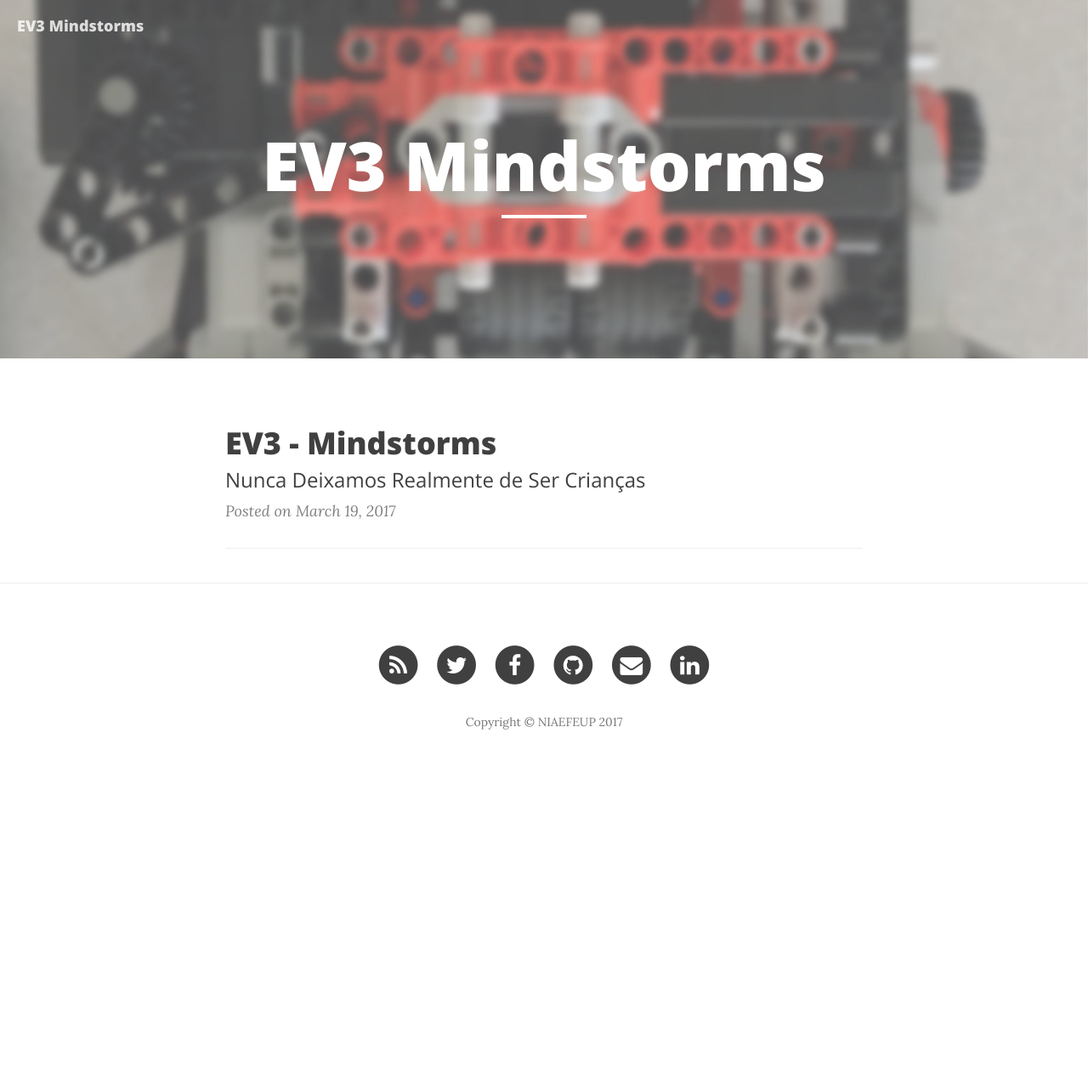
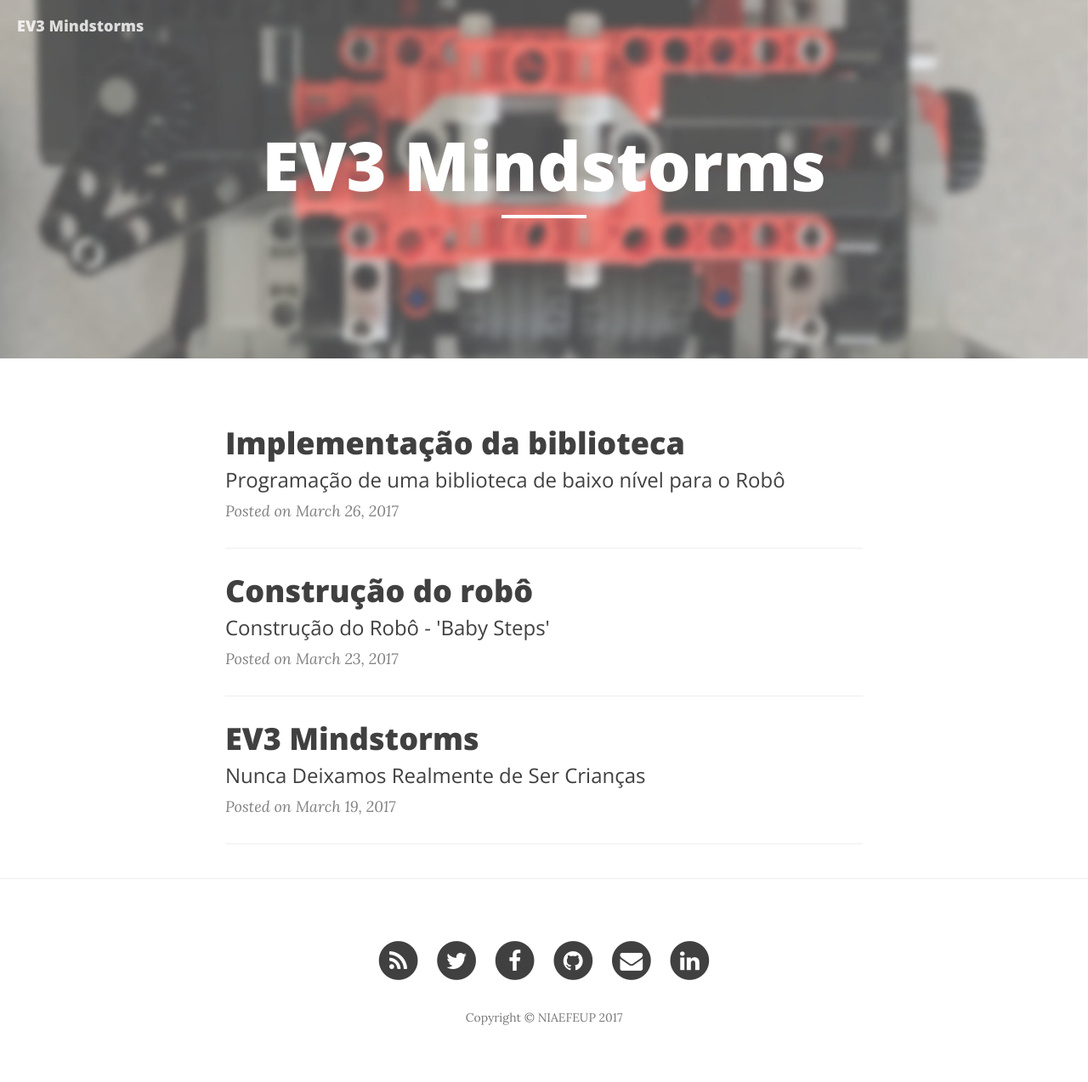
Before and after one commit to NIAEFEUP/ev3-mindstorms, a Jekyll site: the page built from index.html, in a window 1280 px wide. Shown: the whole page at 85% size. Built offline with Jekyll 4.4.1, drawn with Linux system fonts in a browser that asks for light colours; nearby versions of some CDN libraries; the list of posts is cut into pages by our own code; before the commit the page ends 926 px from its top, so only the background shows below that.

Commit message:
added posts and deleted some files

```diff
--- a/_posts/2017-03-19-intro.markdown
+++ b/_posts/2017-03-19-intro.markdown
@@ -1,6 +1,6 @@
 ---
 layout:     post
-title:      "EV3 - Mindstorms"
+title:      "EV3 Mindstorms"
 subtitle:   "Nunca Deixamos Realmente de Ser Crianças"
 date:       2017-03-19 12:00:00
 author:     "NIAEFEUP"
--- /dev/null
+++ b/_posts/2017-03-23-construction.md
@@ -0,0 +1,72 @@
+---
+layout:     post
+title:      "Construção do robô"
+subtitle:   "Construção do Robô - 'Baby Steps' "
+date:       2017-03-23 12:00:00
+author:     "NIAEFEUP"
+header-img: "img/post-bg-01.jpg"
+---
+
+
+Após a aprovação da nossa proposta para desenvolver, com o ev3, um robô que desenhasse sozinho, fizemos uma reunião para dar início a esta aventura.
+
+A construção do robô foi o que nos pareceu prioritário. Na verdade, a razão é bastante óbvia, para programar um robô era necessário ele já estar montado para podermos realizar testes de precisão e termos uma ideia geral daquilo que iria ser necessário. Após alguma pesquisa encontrámos um modelo da LEGO para aquilo que pretendíamos.
+
+O robô é constituido por 3 motores : levantar e baixar a caneta, mover a caneta na vertical e deslocar o papel na horizontal, com isto e com a limitação de que apenas poderiamos utilizar linhas rectas, decidimos implementar um alfabeto utilizando movimentos simples. A ideia é, na Semana Profissão Engenheiro mostrar aos alunos mais novos o robô a escrever nomes (idealmente, os deles).
+
+A nossa equipa era vasta e já tínhamos as condições necessária para começar a trabalhar, por isso, dividimo-nos em 4 equipas, que ficariam responsáveis por fases diferentes do projeto. A primeira equipa, ficaria encarregue de construir o robô, tendo por base o modelo fornecido pela Lego e a respetiva guia de montagem. A segunda equipa ficou de implementar as funções base, ou seja, os métodos que iriam movimentar os motores e, por consequência, a caneta e o papel. A terceira equipa ficou responsável por realizar, baseando-se no conteúdo fornecido pela segunda equipa, a tradução das funções em letras. E por último, uma equipa para a criação deste mesmo blog, que ficaria responsável por dar a conhecer o nosso trabalho por passos.
+
+Tudo planeado, mãos à obra!
+
+![My helpful screenshot]({{ site.baseurl }}/img/robotCompleto.jpg)
+
+Contrução do Robô - "Hands On"
+Rapidamente, após termos estabelecido a divisão das equipas, demos início à montagem tendo por base o guia fornecido pela Lego, como podem ver nas imagens que se seguem!
+
+
+<div id="myCarousel" class="carousel slide" data-ride="carousel">
+
+  <!-- Indicators -->
+  <ol class="carousel-indicators">
+    <li data-target="#myCarousel" data-slide-to="0" class="active"></li>
+    <li data-target="#myCarousel" data-slide-to="1"></li>
+    <li data-target="#myCarousel" data-slide-to="2"></li>
+    <li data-target="#myCarousel" data-slide-to="3"></li>
+    <li data-target="#myCarousel" data-slide-to="3"></li>
+  </ol>
+
+
+  <div class="carousel-inner" role="listbox">
+
+    <div class="item active">
+      <img src="/img/robot01.jpg" alt="">
+    </div>
+
+    <div class="item">
+      <img src="/img/robot02.jpg" alt="">
+    </div>
+
+    <div class="item">
+      <img src="/img/robot03.jpg" alt="">
+    </div>
+
+    <div class="item">
+      <img src="/img/robot04.jpg" alt="">
+    </div>
+
+    <div class="item">
+      <img src="/img/robot05.jpg" alt="">
+    </div>
+  </div>
+
+
+  <!-- Left and right controls -->
+  <a class="left carousel-control" href="#myCarousel" role="button" data-slide="prev">
+    <span class="glyphicon glyphicon-chevron-left" aria-hidden="true"></span>
+    <span class="sr-only">Previous</span>
+  </a>
+  <a class="right carousel-control" href="#myCarousel" role="button" data-slide="next">
+    <span class="glyphicon glyphicon-chevron-right" aria-hidden="true"></span>
+    <span class="sr-only">Next</span>
+  </a>
+</div>
--- /dev/null
+++ b/_posts/2017-03-25-library.md
@@ -0,0 +1,33 @@
+---
+layout:     post
+title:      "Implementação da biblioteca "
+subtitle:   "Programação de uma biblioteca de baixo nível para o Robô "
+date:       2017-03-26 12:00:00
+author:     "NIAEFEUP"
+header-img: "img/post-bg-01.jpg"
+---
+
+
+Como foi falado no último post, houve uma divisão por equipas para facilitar o trabalho no projeto.
+
+Então, após a montagem estar concluída, foi o momento da "equipa da biblioteca" entrar em ação.
+
+# Qual a importância da existência de uma biblioteca?
+
+Apesar de ser possível trabalhar diretamente com as funções base do EV3, é bastante útil desenvolver uma biblioteca para facilitar a programação, quando esta se torna mais complexa.
+
+Só tivemos que pensar um bocado, no que nos facilitava a execução:
+po
+Qual a melhor maneira de desenhar formas?
+- Através dos movimentos dos motores? E se for um movimento durante um intervalo de tempo, com uma certa velocidade?
+- Ou, até, funções que façam o desenho de uma linha ascendente ou descendente?
+
+Chegamos à conclusão de que a segunda opção era a mais rentável, pois estamos a criar uma abstração - uma espécie de caixa escura - em que o que está lá dentro funciona, sem nos termos que preocupar com o que está executar.
+
+Deste modo, começaram a surgir algumas ideias para funções úteis a nível de desenho: linhas verticais de uma ponta à outra do papel, meias linhas verticais, linhas horizontais, linhas diagonais, etc.
+
+Tivemos alguns problemas técnicos no desenvolvimento destas funções, nesta fase do projeto, nomeadamente alguma falta de precisão em movimentos mais rápidos, mas com esforço e dedicação os resultados começaram a ser visíveis:
+
+![My helpful screenshot]({{ site.baseurl }}/img/code.png)
+
+A biblioteca está quase pronta, apenas precisa de alguns ajustes pontuais. O projeto não para e a "equipa de alto nível" já começou a pôr mãos à obra. Fica atento ao próximo post.
```
Also changed, not shown: img/about-bg.jpg (deleted), img/code.png (added), img/contact-bg.jpg (deleted), img/post-bg-01.jpg (deleted), img/post-bg-02.jpg (deleted), img/post-bg-03.jpg (deleted), img/post-bg-04.jpg (deleted), img/post-bg-05.jpg (deleted), img/post-bg-06.jpg (deleted), img/post-sample-image.jpg (deleted), 6 other files.
